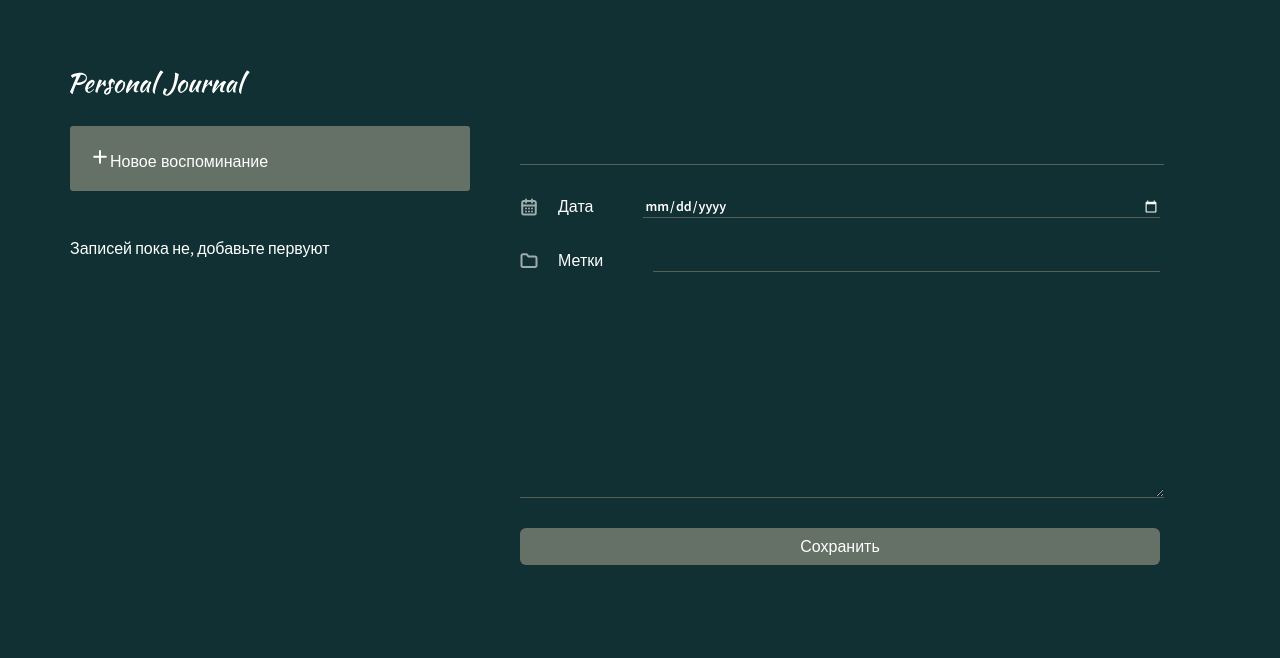
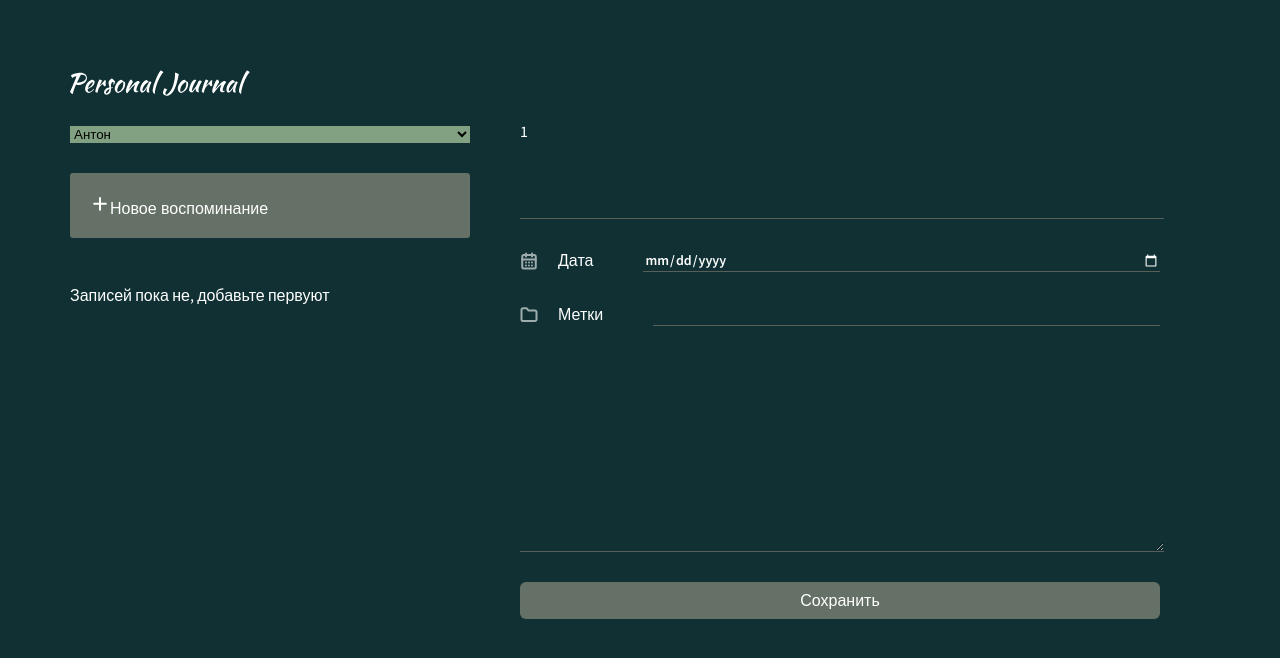
Before and after one commit to eszhernenkova/journal, a React (Vite) app: page / in a window 1280 px wide. Shown: the top 658 px of the page. Built offline with nearby package versions, Linux system fonts and the light colour scheme.

Commit message:
get context

```diff
--- a/src/App.jsx
+++ b/src/App.jsx
@@ -9,6 +9,7 @@ import LeftPanel from './layouts/LeftPanel/LeftPanel'
 import './App.scss'
 
 import { useLocalStorage } from './components/hooks/use-localstorage.hook'
+import { UserContext } from './context/user.context'
 
 function mapItems(items) {
   if(!items) {
@@ -35,6 +36,7 @@ function App() {
   };
 
   return (
+    <UserContext.Provider value={{ userId: 1 }} >
       <div className='app'>
         <LeftPanel>
           <Header />
@@ -45,6 +47,7 @@ function App() {
           <JournalForm onSubmit={addItem}/>
         </Body>
       </div>
+    </UserContext.Provider>
   )
 }
 
--- a/src/components/Header/Header.jsx
+++ b/src/components/Header/Header.jsx
@@ -1,8 +1,18 @@
+import SelectUser from '../SelectUser/SelectUser'
 import styles from './Header.module.scss'
 
-function Header() {
+function Header( { changedUser } ) {
+  const changeUser = (e) => {
+      changedUser(e.target.value);
+      console.log(e.target.value);
+  }
+
   return (
-    <img className={styles.logo} src="/Logo.svg" alt="Логотип журнала" />
+    <>
+      <img className={styles.logo} src="/Logo.svg" alt="Логотип журнала" />
+      <SelectUser changeUser={changeUser} />
+
+    </>
   )
 }
 
--- a/src/components/JournalForm/JournalForm.jsx
+++ b/src/components/JournalForm/JournalForm.jsx
@@ -7,6 +7,7 @@ import { formReducer, INITIAL_STATE } from './JournalForm.state';
 
 import Button from '../Button/Button';
 import Input from '../Input/Input';
+import { UserContext } from '../../context/user.context';
 
 function JournalForm( { onSubmit } ) {
   const [ formState, dispatchForm ] = useReducer (formReducer, INITIAL_STATE);
@@ -61,7 +62,10 @@ function JournalForm( { onSubmit } ) {
 
 
   return (
+    <UserContext.Consumer>
+      {(context) => (
         <form className={styles.journalForm} onSubmit={addJournalItem}>
+          {context.userId}
           <div>
             <Input type="text" name='title' isValid={isValid.title} ref={titleref} value={values.title} onChange={onChange} appearance='title' />
           </div>
@@ -81,13 +85,14 @@ function JournalForm( { onSubmit } ) {
             <Input  type="text" id='tag' name='tag' value={values.tag} onChange={onChange} />
           </div>
 
-
-
           <textarea name="text" id="" cols='30' rows='10' ref={textref} value={values.text} onChange={onChange} className={classNames(styles.input, {
             [styles.invalid] : !isValid.text
           })} ></textarea>
           <Button text = 'Сохранить'/>
         </form>
+      )}
+
+    </ UserContext.Consumer>
   )
 }
 
--- /dev/null
+++ b/src/components/SelectUser/SelectUser.jsx
@@ -0,0 +1,17 @@
+import styles from './SelectUser.module.scss';
+
+function SelectUser({ changedUser }) {
+    const changeUser = (e) => {
+        changedUser(e.target.value);
+        console.log(e.target.value);
+    }
+
+  return (
+    <select className={styles.select} name="user" id="user" onChange={changeUser} >
+        <option value="1">Антон</option>
+        <option value="2">Вася</option>
+    </select>
+  )
+}
+
+export default SelectUser
--- /dev/null
+++ b/src/components/SelectUser/SelectUser.module.scss
@@ -0,0 +1,4 @@
+.select{
+    background: #82A182;
+    border: none;
+}
--- /dev/null
+++ b/src/context/user.context.js
@@ -0,0 +1,5 @@
+import { createContext } from 'react';
+
+export const UserContext = createContext({
+    userId: 1
+ });
```
Lines whose indentation alone changed are shown as unchanged.
